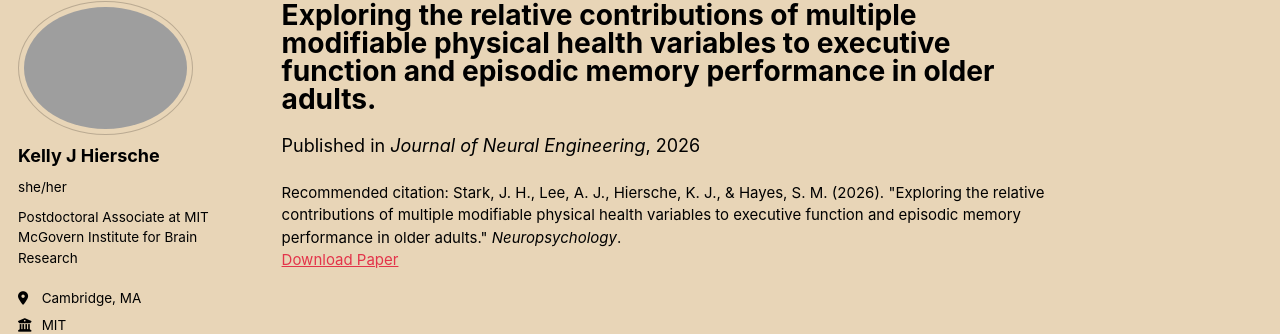
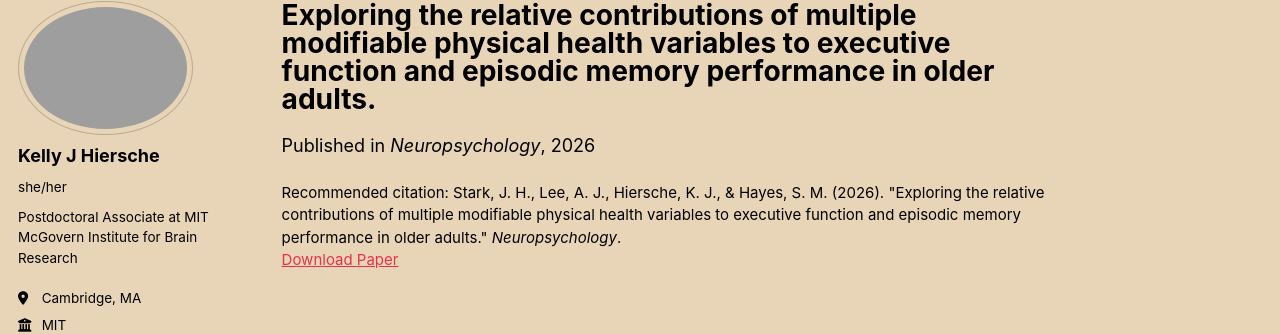
Before and after one commit to kellyjhiersche/kellyjhiersche.github.io, a Jekyll site: the page built from _publications/2026-03-26-ModPhyHealth-OA.md, in a window 1280 px wide. Shown: the part 98-432 px from the top of the page. Built offline with Jekyll 4.4.1, drawn with Linux system fonts in a browser that asks for light colours; a style sheet for code colours, icons or effects is not loaded.

Commit message:
Update 2026-03-26-ModPhyHealth-OA.md

```diff
--- a/_publications/2026-03-26-ModPhyHealth-OA.md
+++ b/_publications/2026-03-26-ModPhyHealth-OA.md
@@ -4,7 +4,7 @@ collection: publications
 category: manuscripts
 permalink: /publication/2026-03-26-ModPhyHealth-OA
 date: 2026-03-26
-venue: 'Journal of Neural Engineering'
+venue: 'Neuropsychology'
 paperurl: 'https://pubmed.ncbi.nlm.nih.gov/41885905/'
 citation: 'Stark, J. H., Lee, A. J., Hiersche, K. J., & Hayes, S. M. (2026). &quot;Exploring the relative contributions of multiple modifiable physical health variables to executive function and episodic memory performance in older adults.&quot; <i>Neuropsychology</i>.'
 ---
```
